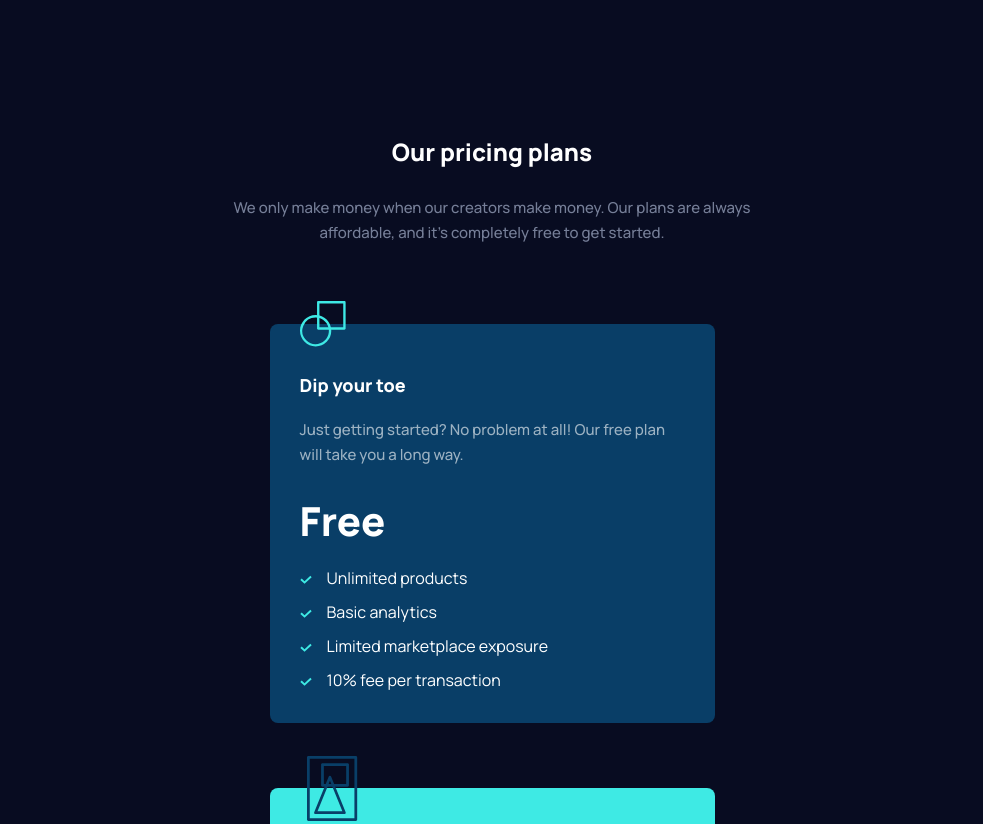
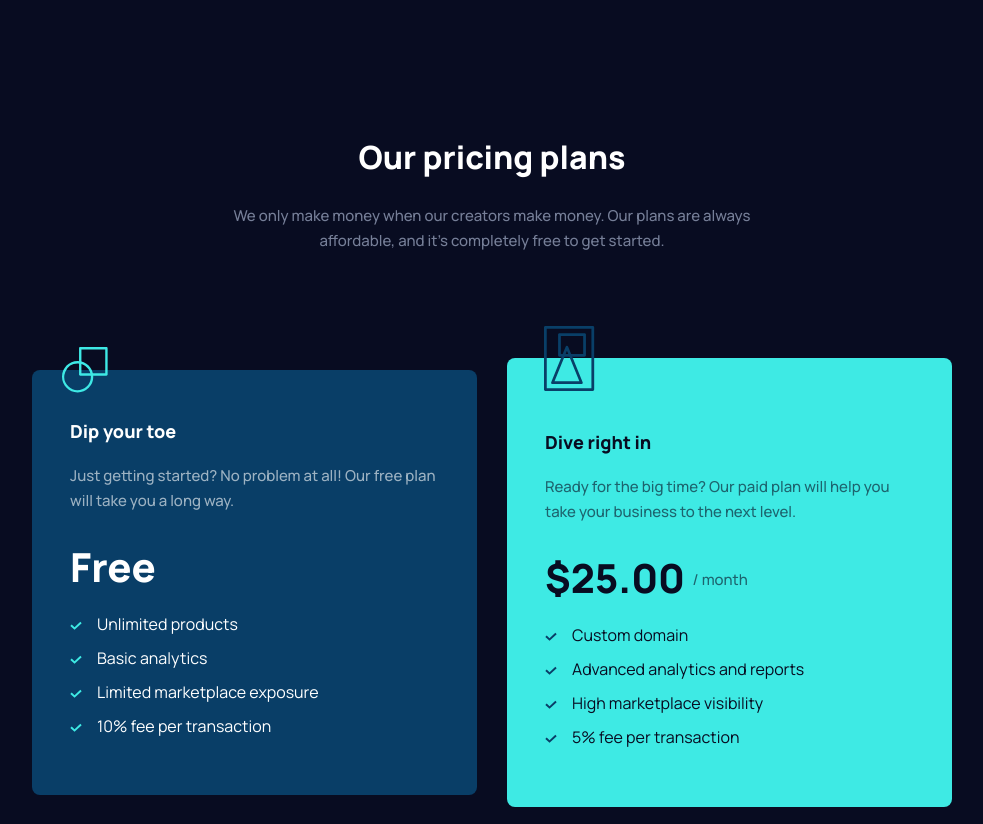
Before and after one commit to ionStici/maker-pre-launch-landing-page, a React app: page / in a window 1280 px wide. Shown: the part 1280-2104 px from the top of the page, without its empty margins (148-1131 px from the left). Built offline with nearby package versions, Linux system fonts and the light colour scheme.

Commit message:
Finish styling the pricing section

```diff
--- a/src/containers/Pricing.module.scss
+++ b/src/containers/Pricing.module.scss
@@ -9,6 +9,11 @@
   @media only screen and (min-width: 768px) {
     max-width: 621px;
   }
+
+  @media only screen and (min-width: 1150px) {
+    max-width: 968px;
+    margin-bottom: 203px;
+  }
 }
 
 .h2 {
@@ -17,6 +22,12 @@
   line-height: 33px;
   color: var(--color-white);
   margin-bottom: 27px;
+
+  @media only screen and (min-width: 1150px) {
+    font-size: 32px;
+    line-height: 44px;
+    margin-bottom: 24px;
+  }
 }
 
 .p {
@@ -25,12 +36,23 @@
   line-height: 25px;
   color: var(--color-gray);
   margin-bottom: 79px;
+
+  @media only screen and (min-width: 1150px) {
+    max-width: 540px;
+    margin: 0 auto 105px auto;
+  }
 }
 
 // // // // //
 
 .wrapper {
   text-align: left;
+
+  @media only screen and (min-width: 1150px) {
+    display: flex;
+    align-items: center;
+    gap: 30px;
+  }
 }
 
 .card {
@@ -40,15 +62,35 @@
 
   max-width: 445px;
   margin: 0 auto;
+
+  @media only screen and (min-width: 768px) {
+    padding: 39px 38px 48px 38px;
+  }
+
+  @media only screen and (min-width: 1150px) {
+    display: flex;
+    flex-direction: column;
+    justify-content: center;
+  }
 }
 
 .card.free {
   background-color: var(--color-black-blue);
   margin-bottom: 65px;
+
+  @media only screen and (min-width: 768px) {
+    height: 425px;
+    margin-bottom: 0;
+  }
 }
 
 .card.paid {
   background-color: var(--color-lime-blue);
+
+  @media only screen and (min-width: 768px) {
+    padding-top: 61px;
+    height: 449px;
+  }
 }
 
 .icon {
```
